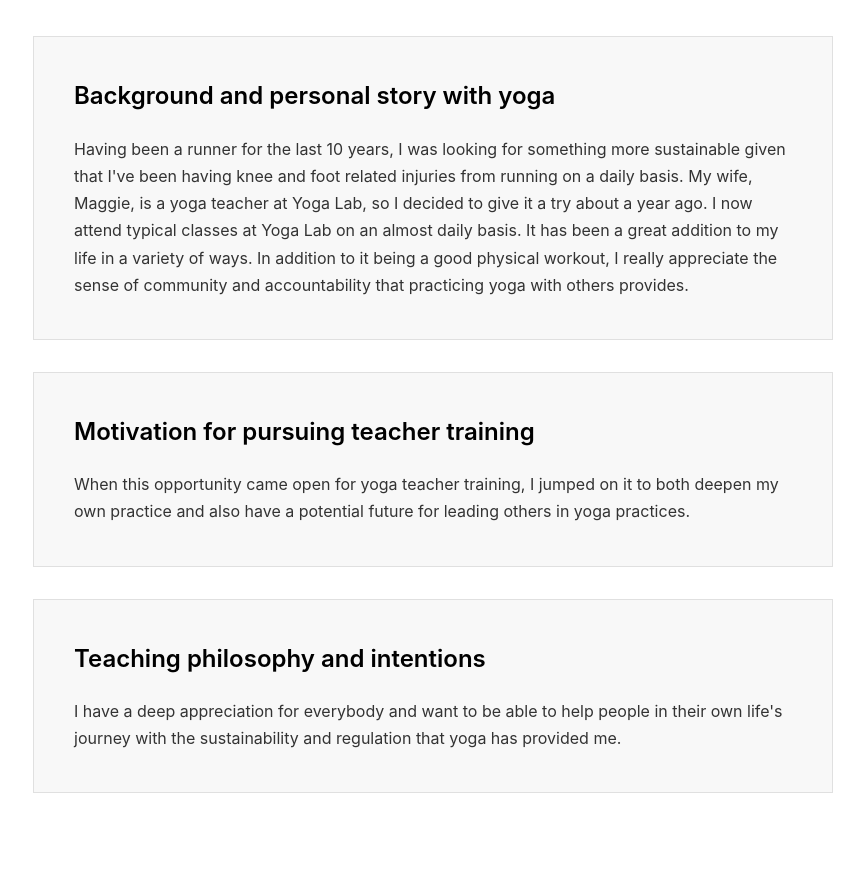
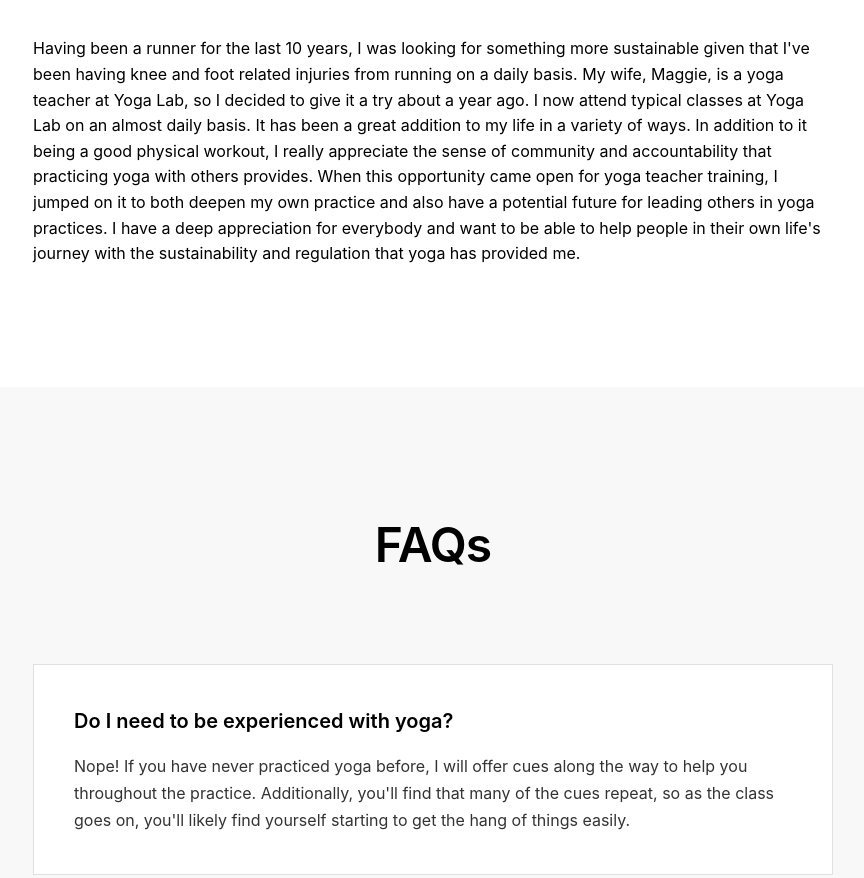
Before and after one commit to dkhundley/ytt-website, a website: page index.html in a window 1280 px wide. Shown: the part 4080-4958 px from the top of the page, without its empty margins (207-1071 px from the left). Drawn offline with Linux system fonts and the light colour scheme.

Commit message:
Updating the My Story section

```diff
--- a/index.html
+++ b/index.html
@@ -84,18 +84,7 @@
             <div class="container">
                 <h2>My Story</h2>
                 <div class="story-content">
-                    <div class="story-item">
-                        <h3>Background and personal story with yoga</h3>
-                        <p>Having been a runner for the last 10 years, I was looking for something more sustainable given that I've been having knee and foot related injuries from running on a daily basis. My wife, Maggie, is a yoga teacher at Yoga Lab, so I decided to give it a try about a year ago. I now attend typical classes at Yoga Lab on an almost daily basis. It has been a great addition to my life in a variety of ways. In addition to it being a good physical workout, I really appreciate the sense of community and accountability that practicing yoga with others provides.</p>
-                    </div>
-                    <div class="story-item">
-                        <h3>Motivation for pursuing teacher training</h3>
-                        <p>When this opportunity came open for yoga teacher training, I jumped on it to both deepen my own practice and also have a potential future for leading others in yoga practices.</p>
-                    </div>
-                    <div class="story-item">
-                        <h3>Teaching philosophy and intentions</h3>
-                        <p>I have a deep appreciation for everybody and want to be able to help people in their own life's journey with the sustainability and regulation that yoga has provided me.</p>
-                    </div>
+                    <p>Having been a runner for the last 10 years, I was looking for something more sustainable given that I've been having knee and foot related injuries from running on a daily basis. My wife, Maggie, is a yoga teacher at Yoga Lab, so I decided to give it a try about a year ago. I now attend typical classes at Yoga Lab on an almost daily basis. It has been a great addition to my life in a variety of ways. In addition to it being a good physical workout, I really appreciate the sense of community and accountability that practicing yoga with others provides. When this opportunity came open for yoga teacher training, I jumped on it to both deepen my own practice and also have a potential future for leading others in yoga practices. I have a deep appreciation for everybody and want to be able to help people in their own life's journey with the sustainability and regulation that yoga has provided me.</p>
                 </div>
             </div>
         </section>
```
